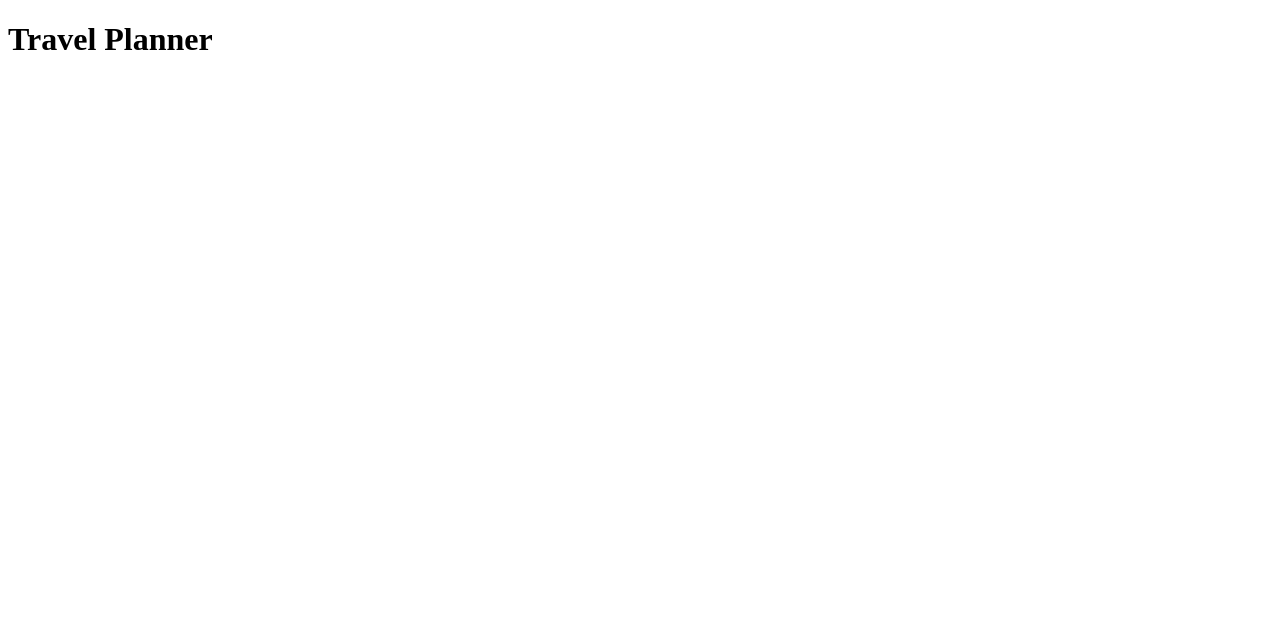
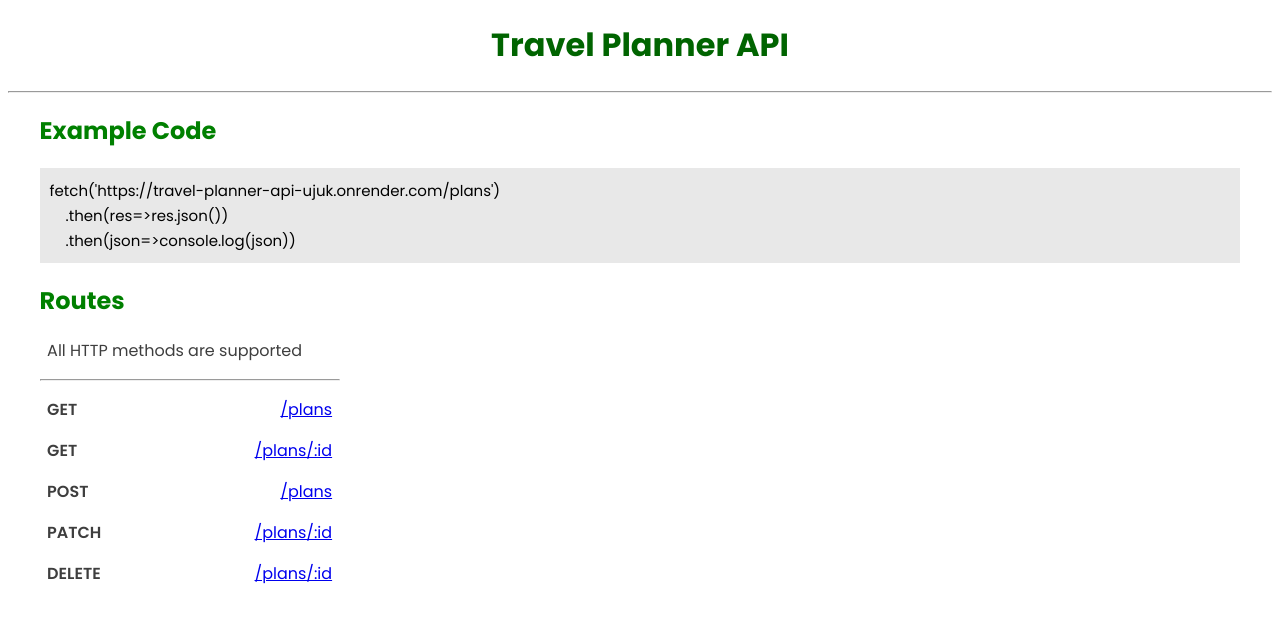
Before and after one commit to AdithyanValloor/Travel-Planner-API, a website: page index.html in a window 1280 px wide. Drawn offline with Linux system fonts and the light colour scheme; a web font is replaced by a local one.

Commit message:
Updated errors

```diff
--- a/App.js
+++ b/App.js
@@ -21,7 +21,7 @@ app.get('/', (req, res) => {
     res.status(200).sendFile(path.join(__dirname + '/index.html'))
 })
 
-app.use('/plan', planRoute)
+app.use('/plans', planRoute)
 
 app.listen(PORT, () => {
     console.log(`Server is running at http://localhost:${PORT}`)
--- a/index.html
+++ b/index.html
@@ -3,9 +3,86 @@
 <head>
     <meta charset="UTF-8">
     <meta name="viewport" content="width=device-width, initial-scale=1.0">
-    <title>Document</title>
+    <title>Travel Planner</title>
+    <link rel="preconnect" href="https://fonts.googleapis.com">
+    <link rel="preconnect" href="https://fonts.gstatic.com" crossorigin>
+    <link href="https://fonts.googleapis.com/css2?family=Playfair+Display:ital,wght@0,400..900;1,400..900&family=Poppins:ital,wght@0,100;0,200;0,300;0,400;0,500;0,600;0,700;0,800;0,900;1,100;1,200;1,300;1,400;1,500;1,600;1,700;1,800;1,900&display=swap" rel="stylesheet">
 </head>
+<style>
+    *{
+        font-family: "Poppins", serif;
+        box-sizing: border-box;
+    }
+    h1{
+        text-align: center;
+        color:  darkgreen;
+    }
+    .description{
+        text-align: center;
+    }
+    .example-code{
+        background-color: rgb(232, 232, 232);
+        width: 95%;
+        padding: 10px;
+        margin-left: auto;
+        margin-right: auto;
+    }
+    h2{
+        width: 95%;
+        margin-left: auto;
+        margin-right: auto;
+        color: green;
+    }
+    p{
+        width: 95%;
+        margin-left: auto;
+        margin-right: auto;
+        color: rgb(62, 62, 62);
+    }
+    .links{
+        display: flex;
+        justify-content: space-between;
+    }
+    .links-container{
+        width: 95%;
+        margin-left: auto;
+        margin-right: auto;
+    }
+    .links-div{
+        width: 300px;
+    }
+    code{
+        font-size: 15px;
+    }
+    span{
+        font-weight: 600;
+    }
+
+</style>
 <body>
-    <h1>Travel Planner</h1>
+    <h1>Travel Planner API</h1>
+    <hr>
+    <h2>Example Code</h2>
+    <div class="example-code">
+        <code>fetch('https://travel-planner-api-ujuk.onrender.com/plans')
+            <br>
+            &nbsp;&nbsp;&nbsp;&nbsp;.then(res=>res.json())
+            <br>
+            &nbsp;&nbsp;&nbsp;&nbsp;.then(json=>console.log(json))
+        </code>
+    </div>
+
+    <h2>Routes</h2>
+    <div class="links-container">
+        <div class="links-div">
+            <p>All HTTP methods are supported</p>
+            <hr>
+            <p class="links"><span>GET</span><a href="/plans">/plans</a></p>
+            <p class="links"><span>GET</span><a href="/plans/:id">/plans/:id</a></p>
+            <p class="links"><span>POST</span><a href="/plans">/plans</a></p>
+            <p class="links"><span>PATCH</span><a href="/plans/:id">/plans/:id</a></p>
+            <p class="links"><span>DELETE</span><a href="/plans/:id">/plans/:id</a></p>
+        </div>
+    </div>
 </body>
 </html>
```
